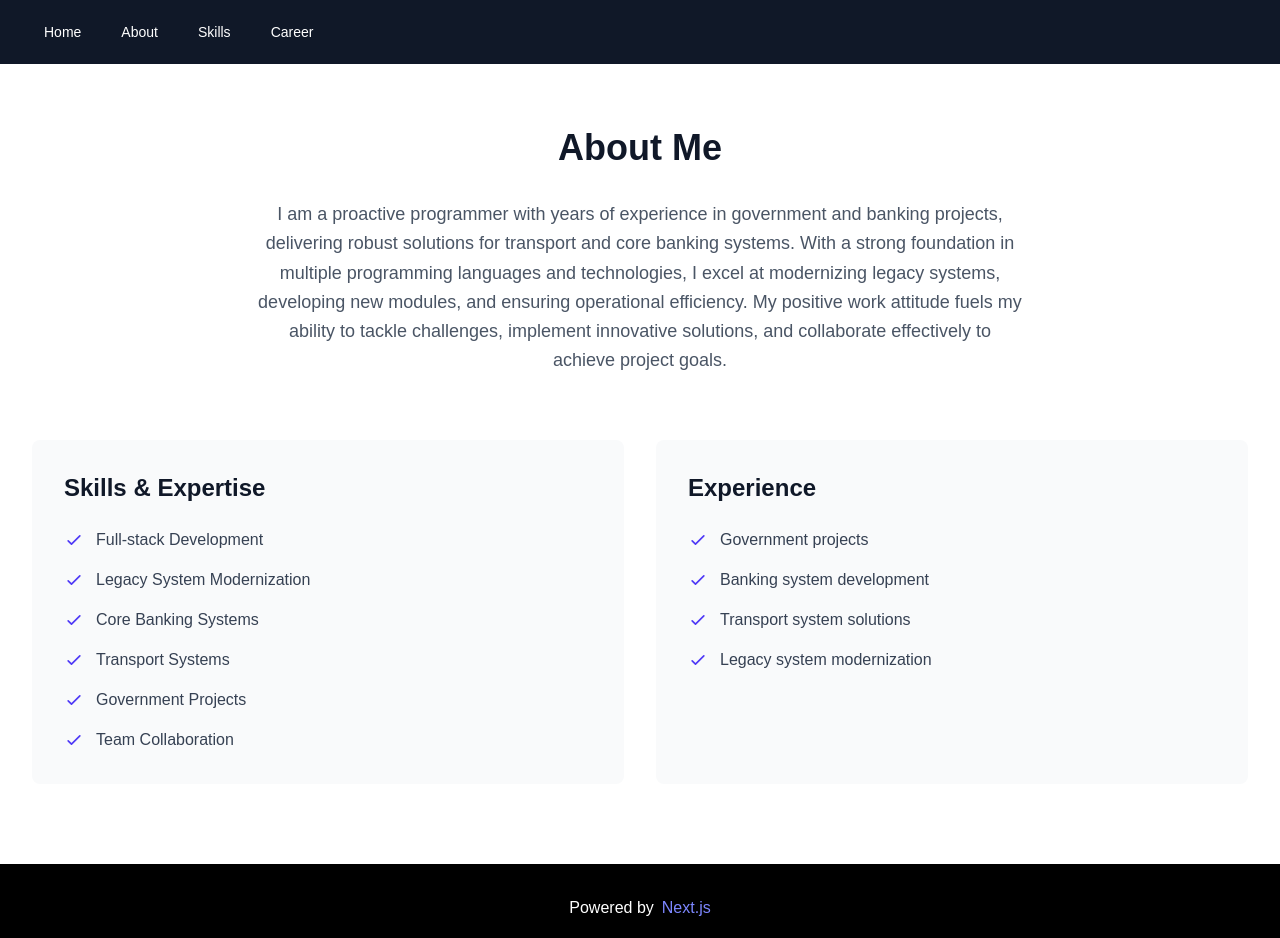
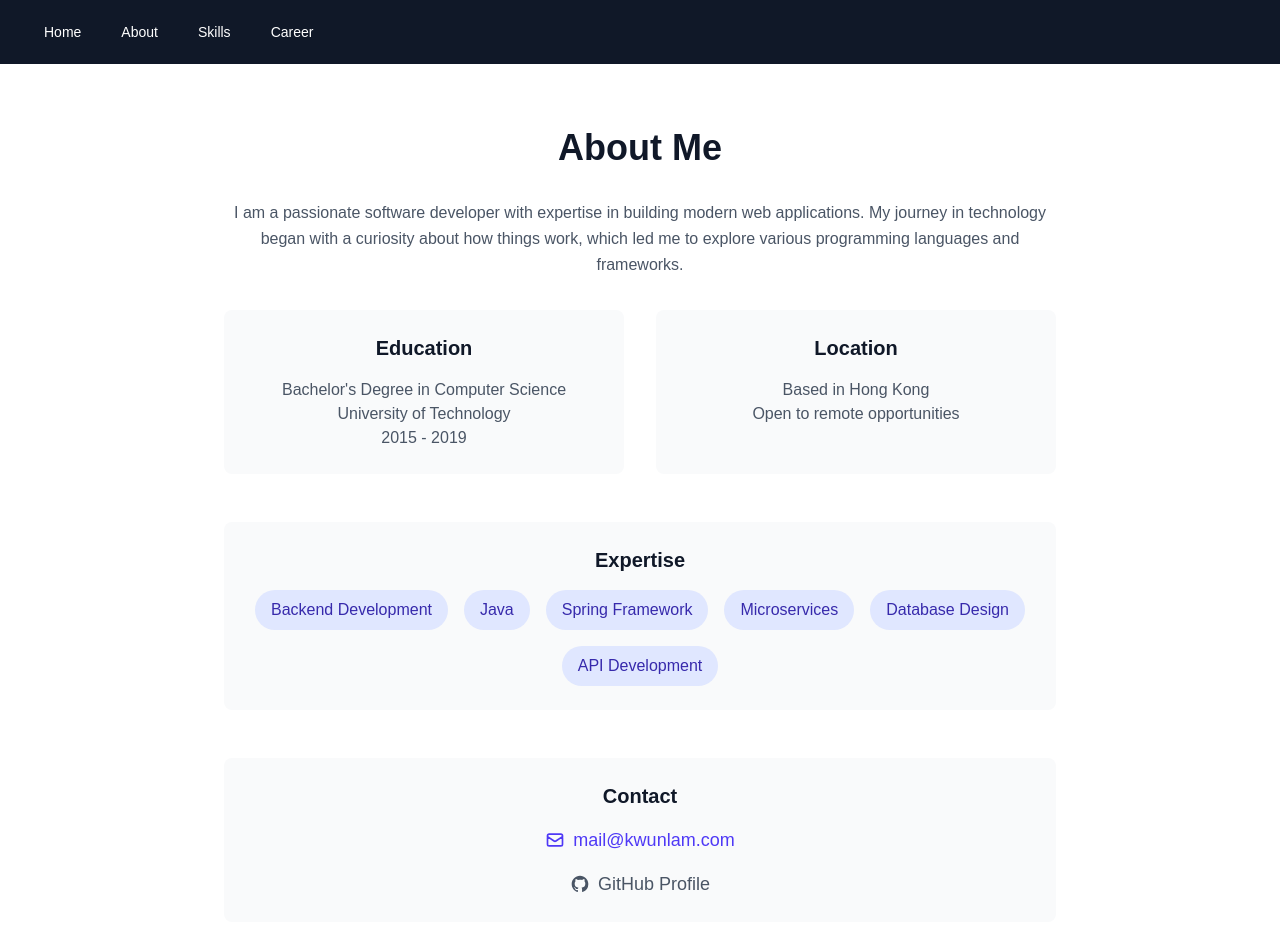
Before and after one commit to etklam/portfolio-2025-apr, a Next.js app: page /about in a window 1280 px wide. Shown: the top 938 px of the page. Built offline with nearby package versions, Linux system fonts and the light colour scheme.

Commit message:
Improve about page

```diff
--- a/src/app/about/page.tsx
+++ b/src/app/about/page.tsx
@@ -1,70 +1,113 @@
 'use client';
 
+import { useEffect, useState } from 'react';
+import { useRouter } from 'next/navigation';
+import Link from 'next/link';
+
+interface User {
+  id: number;
+  email: string;
+  name: string;
+}
+
 export default function About() {
-  const aboutContent = {
-    title: 'About Me',
-    description: 'I am a proactive programmer with years of experience in government and banking projects, delivering robust solutions for transport and core banking systems. With a strong foundation in multiple programming languages and technologies, I excel at modernizing legacy systems, developing new modules, and ensuring operational efficiency. My positive work attitude fuels my ability to tackle challenges, implement innovative solutions, and collaborate effectively to achieve project goals.',
-    skills: {
-      title: 'Skills & Expertise',
-      items: [
-        'Full-stack Development',
-        'Legacy System Modernization',
-        'Core Banking Systems',
-        'Transport Systems',
-        'Government Projects',
-        'Team Collaboration'
-      ]
-    },
-    experience: {
-      title: 'Experience',
-      items: [
-        'Government projects',
-        'Banking system development',
-        'Transport system solutions',
-        'Legacy system modernization'
-      ]
+  const router = useRouter();
+  const [user, setUser] = useState<User | null>(null);
+
+  useEffect(() => {
+    const userStr = localStorage.getItem('user');
+    if (userStr) {
+      setUser(JSON.parse(userStr));
     }
+  }, []);
+
+  const handleLogout = () => {
+    localStorage.removeItem('token');
+    localStorage.removeItem('user');
+    router.push('/login');
   };
 
   return (
     <div className="min-h-screen bg-white">
-      <div className="max-w-7xl mx-auto px-4 sm:px-6 lg:px-8 py-16">
+      <div className="max-w-4xl mx-auto px-4 sm:px-6 lg:px-8 py-16">
         <div className="text-center">
-          <h1 className="text-4xl font-bold text-gray-900 mb-8">{aboutContent.title}</h1>
-          <div className="max-w-3xl mx-auto">
-            <p className="text-lg text-gray-600 leading-relaxed mb-12">
-              {aboutContent.description}
+          <h1 className="text-4xl font-bold text-gray-900 mb-8">About Me</h1>
+
+          <div className="prose prose-lg max-w-none text-center">
+            <p className="text-gray-600 leading-relaxed mb-8">
+              I am a passionate software developer with expertise in building modern web applications.
+              My journey in technology began with a curiosity about how things work, which led me to
+              explore various programming languages and frameworks.
             </p>
-          </div>
-        </div>
 
-        <div className="mt-16 grid grid-cols-1 gap-8 md:grid-cols-2">
-          <div className="bg-gray-50 rounded-lg p-8">
-            <h2 className="text-2xl font-semibold text-gray-900 mb-6">{aboutContent.skills.title}</h2>
-            <ul className="space-y-4">
-              {aboutContent.skills.items.map((skill, index) => (
-                <li key={index} className="flex items-center">
-                  <svg className="h-5 w-5 text-indigo-600 mr-3" fill="none" stroke="currentColor" viewBox="0 0 24 24">
-                    <path strokeLinecap="round" strokeLinejoin="round" strokeWidth="2" d="M5 13l4 4L19 7" />
+            <div className="grid grid-cols-1 md:grid-cols-2 gap-8 mb-12">
+              <div className="bg-gray-50 p-6 rounded-lg">
+                <h3 className="text-xl font-semibold text-gray-900 mb-4">Education</h3>
+                <p className="text-gray-600">
+                  Bachelor's Degree in Computer Science<br />
+                  University of Technology<br />
+                  2015 - 2019
+                </p>
+              </div>
+
+              <div className="bg-gray-50 p-6 rounded-lg">
+                <h3 className="text-xl font-semibold text-gray-900 mb-4">Location</h3>
+                <p className="text-gray-600">
+                  Based in Hong Kong<br />
+                  Open to remote opportunities
+                </p>
+              </div>
+            </div>
+
+            <div className="bg-gray-50 p-6 rounded-lg mb-12">
+              <h3 className="text-xl font-semibold text-gray-900 mb-4">Expertise</h3>
+              <div className="flex flex-wrap justify-center gap-4">
+                <span className="px-4 py-2 bg-indigo-100 text-indigo-800 rounded-full">Backend Development</span>
+                <span className="px-4 py-2 bg-indigo-100 text-indigo-800 rounded-full">Java</span>
+                <span className="px-4 py-2 bg-indigo-100 text-indigo-800 rounded-full">Spring Framework</span>
+                <span className="px-4 py-2 bg-indigo-100 text-indigo-800 rounded-full">Microservices</span>
+                <span className="px-4 py-2 bg-indigo-100 text-indigo-800 rounded-full">Database Design</span>
+                <span className="px-4 py-2 bg-indigo-100 text-indigo-800 rounded-full">API Development</span>
+              </div>
+            </div>
+
+            <div className="bg-gray-50 p-6 rounded-lg">
+              <h3 className="text-xl font-semibold text-gray-900 mb-4">Contact</h3>
+              <div className="flex flex-col items-center space-y-4">
+                <a
+                  href="mailto:mail@kwunlam.com"
+                  className="inline-flex items-center text-lg text-indigo-600 hover:text-indigo-700 transition-colors"
+                >
+                  <svg className="w-5 h-5 mr-2" fill="none" stroke="currentColor" viewBox="0 0 24 24">
+                    <path strokeLinecap="round" strokeLinejoin="round" strokeWidth={2} d="M3 8l7.89 5.26a2 2 0 002.22 0L21 8M5 19h14a2 2 0 002-2V7a2 2 0 00-2-2H5a2 2 0 00-2 2v10a2 2 0 002 2z" />
                   </svg>
-                  <span className="text-gray-700">{skill}</span>
-                </li>
-              ))}
-            </ul>
-          </div>
+                  mail@kwunlam.com
+                </a>
+                <a
+                  href="https://github.com/etklam/portfolio-2025-apr"
+                  target="_blank"
+                  rel="noopener noreferrer"
+                  className="inline-flex items-center text-lg text-gray-600 hover:text-gray-700 transition-colors"
+                >
+                  <svg className="w-5 h-5 mr-2" fill="currentColor" viewBox="0 0 24 24">
+                    <path fillRule="evenodd" d="M12 2C6.477 2 2 6.484 2 12.017c0 4.425 2.865 8.18 6.839 9.504.5.092.682-.217.682-.483 0-.237-.008-.868-.013-1.703-2.782.605-3.369-1.343-3.369-1.343-.454-1.158-1.11-1.466-1.11-1.466-.908-.62.069-.608.069-.608 1.003.07 1.531 1.032 1.531 1.032.892 1.53 2.341 1.088 2.91.832.092-.647.35-1.088.636-1.338-2.22-.253-4.555-1.113-4.555-4.951 0-1.093.39-1.988 1.029-2.688-.103-.253-.446-1.272.098-2.65 0 0 .84-.27 2.75 1.026A9.564 9.564 0 0112 6.844c.85.004 1.705.115 2.504.337 1.909-1.296 2.747-1.027 2.747-1.027.546 1.379.202 2.398.1 2.651.64.7 1.028 1.595 1.028 2.688 0 3.848-2.339 4.695-4.566 4.943.359.309.678.92.678 1.855 0 1.338-.012 2.419-.012 2.747 0 .268.18.58.688.482A10.019 10.019 0 0022 12.017C22 6.484 17.522 2 12 2z" clipRule="evenodd" />
+                  </svg>
+                  GitHub Profile
+                </a>
+              </div>
+            </div>
 
-          <div className="bg-gray-50 rounded-lg p-8">
-            <h2 className="text-2xl font-semibold text-gray-900 mb-6">{aboutContent.experience.title}</h2>
-            <ul className="space-y-4">
-              {aboutContent.experience.items.map((exp, index) => (
-                <li key={index} className="flex items-center">
-                  <svg className="h-5 w-5 text-indigo-600 mr-3" fill="none" stroke="currentColor" viewBox="0 0 24 24">
-                    <path strokeLinecap="round" strokeLinejoin="round" strokeWidth="2" d="M5 13l4 4L19 7" />
-                  </svg>
-                  <span className="text-gray-700">{exp}</span>
-                </li>
-              ))}
-            </ul>
+            <div className="mt-8">
+              <Link
+                href="/skills"
+                className="inline-flex items-center px-6 py-3 border border-transparent text-base font-medium rounded-md text-white bg-indigo-600 hover:bg-indigo-700 transition-colors duration-200"
+              >
+                <svg className="w-5 h-5 mr-2" fill="none" stroke="currentColor" viewBox="0 0 24 24">
+                  <path strokeLinecap="round" strokeLinejoin="round" strokeWidth={2} d="M9 12l2 2 4-4m6 2a9 9 0 11-18 0 9 9 0 0118 0z" />
+                </svg>
+                View My Skills
+              </Link>
+            </div>
           </div>
         </div>
       </div>
```
